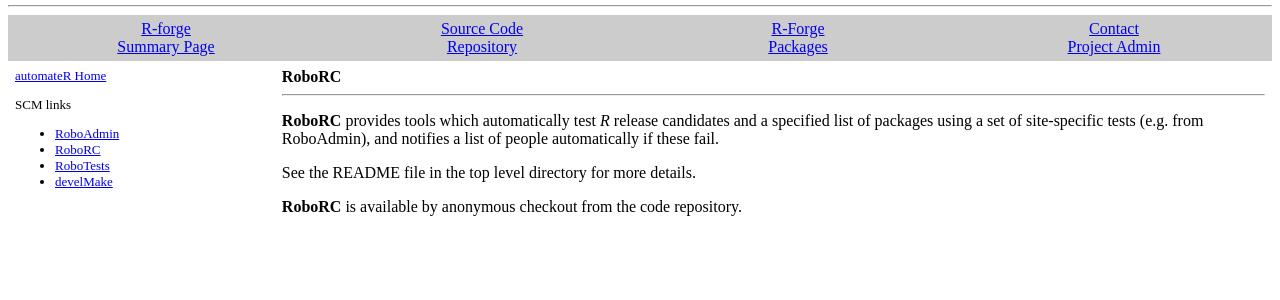
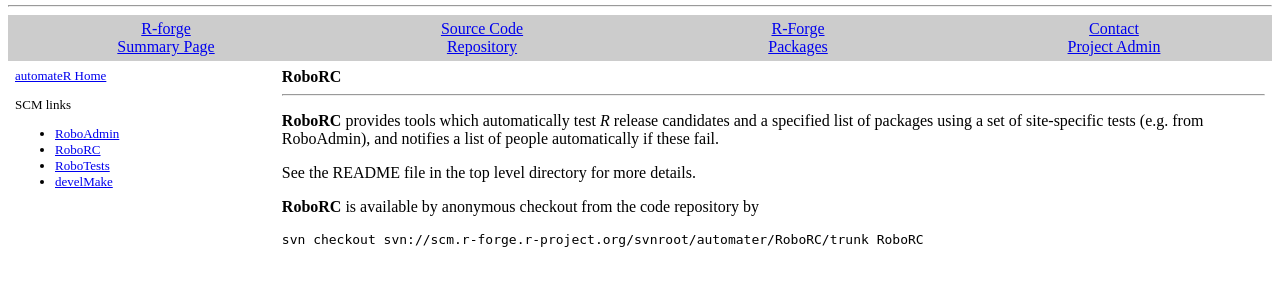
Before and after one commit to rforge/automater, a PHP site: page /RoboRC.php in a window 1280 px wide. Shown: the part 211-511 px from the top of the page. Run offline with PHP 8.4, Linux system fonts and the light colour scheme.

Commit message:
minor edit.
git-svn-id: svn://svn.r-forge.r-project.org/svnroot/automater@167 edb9625f-4e0d-4859-8d74-9fd3b1da38cb

```diff
--- a/www/RoboAdmin.php
+++ b/www/RoboAdmin.php
@@ -28,4 +28,6 @@ See the README files in the top level directory for more details, and the
 sub-directories in the tests-examples/ directory for examples of site
 specifice testing.
 <P>
-<b>RoboAdmin</b> is available by anonymous checkout from the code repository.
+<b>RoboAdmin</b> is available by anonymous checkout from the code repository  by
+<P>
+<tt>svn checkout svn://scm.r-forge.r-project.org/svnroot/automater/RoboAdmin/trunk RoboAdmin/</tt>
--- a/www/RoboRC.php
+++ b/www/RoboRC.php
@@ -15,4 +15,6 @@ and notifies a list of people automatically if these fail.
 <P>
 See the README file in the top level directory for more details.
 <P>
-<b>RoboRC</b> is available by anonymous checkout from the code repository.
+<b>RoboRC</b> is available by anonymous checkout from the code repository by
+<P>
+<tt>svn checkout svn://scm.r-forge.r-project.org/svnroot/automater/RoboRC/trunk RoboRC</tt>
--- a/www/RoboTests.php
+++ b/www/RoboTests.php
@@ -16,4 +16,6 @@ depend on change. Test results are summarized (still under development).
 <P>
 See the README file in the top level directory for more details.
 <P>
-<b>RoboTests</b> is available by anonymous checkout from the code repository.
+<b>RoboTests</b> is available by anonymous checkout from the code repository by
+<P>
+<tt>svn checkout svn://scm.r-forge.r-project.org/svnroot/automater/RoboTests/trunk RoboTests</tt>
--- a/www/develMake.php
+++ b/www/develMake.php
@@ -17,4 +17,6 @@ relationships among the packages.
 <P>
 See the README file in the top level directory for more details.
 <P>
-<b>develMake</b> is available by anonymous checkout from the code repository.
+<b>develMake</b> is available by anonymous checkout from the code repository by
+<P>
+<tt>svn checkout svn://scm.r-forge.r-project.org/svnroot/automater/develMake/trunk develMake</tt>
--- a/www/index.php
+++ b/www/index.php
@@ -14,7 +14,7 @@ related to maintaining an <i>R</i> installation and site-specific testing of pac
 include any <i>R</i> packages, but the Subversion Repository has directories
 with structures for automatically doing tasks related to installing and
 maintaining <i>R</i>, and regularly testing <i>R</i> code segments.
-These rely on gmake and cron jobs and should work on any system that
+These rely on GNU make and cron jobs and should work on any system that
 supports these facilities (but has not been broadly tested).
 
 <P>
```
